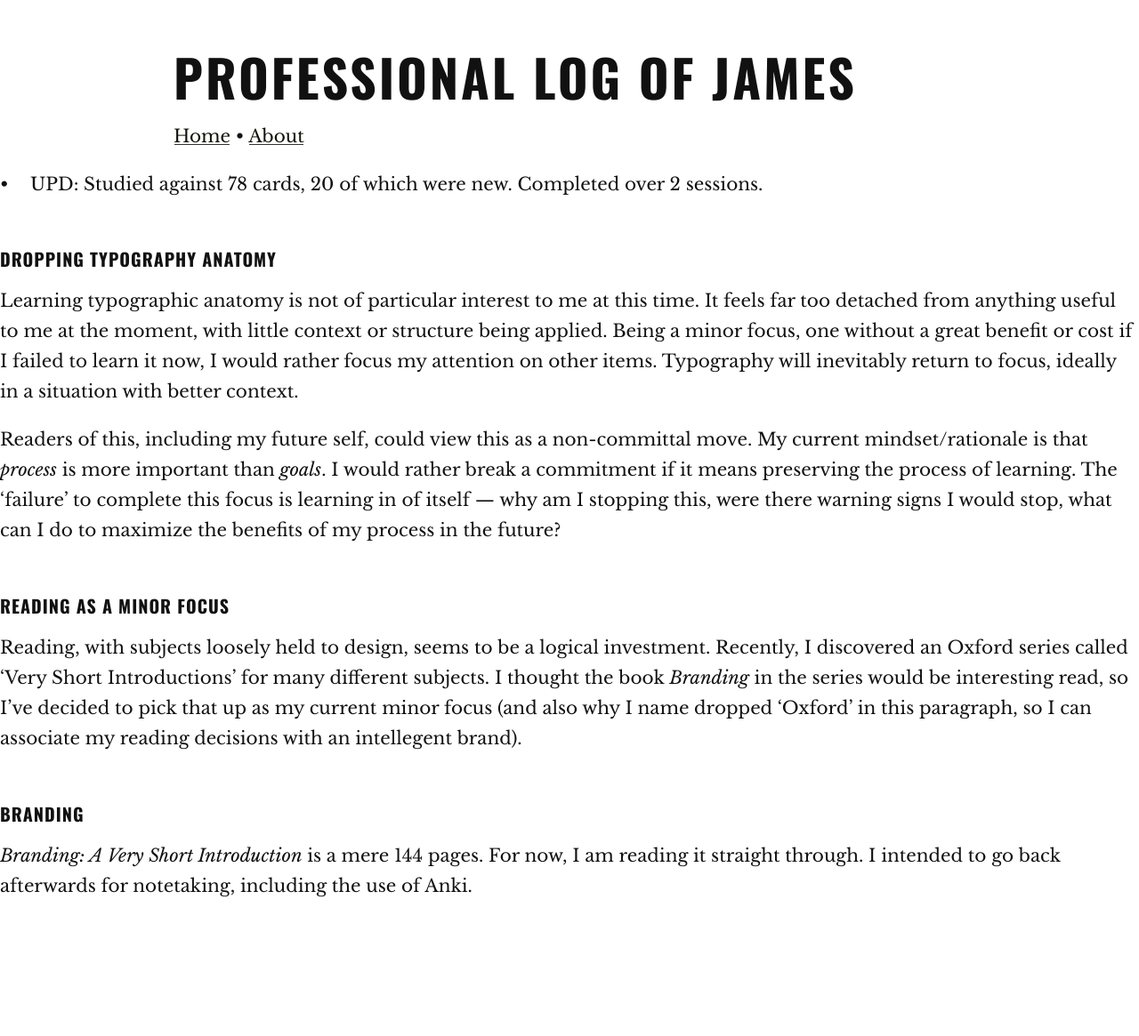
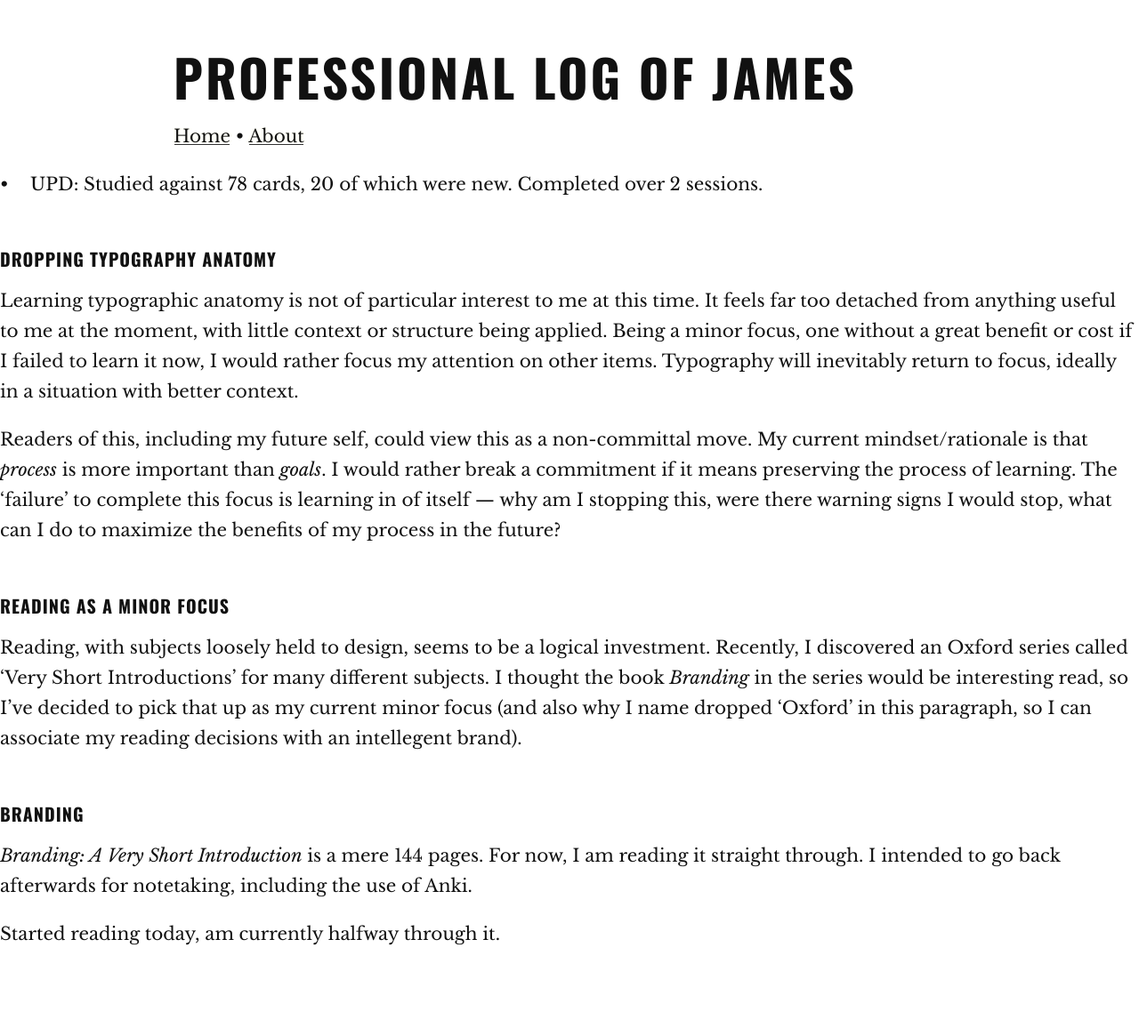
Before and after one commit to jpex/log, a Jekyll site: the page built from _posts/2017-12-11-38.md, in a window 1280 px wide. Shown: the whole page at 89% size. Built offline with Jekyll 4.4.1, drawn with Linux system fonts in a browser that asks for light colours; before the commit the page ends 1111 px from its top, so only the background shows below that.

Commit message:
Update 2017-12-11-38.md

```diff
--- a/_posts/2017-12-11-38.md
+++ b/_posts/2017-12-11-38.md
@@ -18,3 +18,5 @@ Reading, with subjects loosely held to design, seems to be a logical investment.
 ### Branding
 
 *Branding: A Very Short Introduction* is a mere 144 pages. For now, I am reading it straight through. I intended to go back afterwards for notetaking, including the use of Anki.
+
+Started reading today, am currently halfway through it.
```
